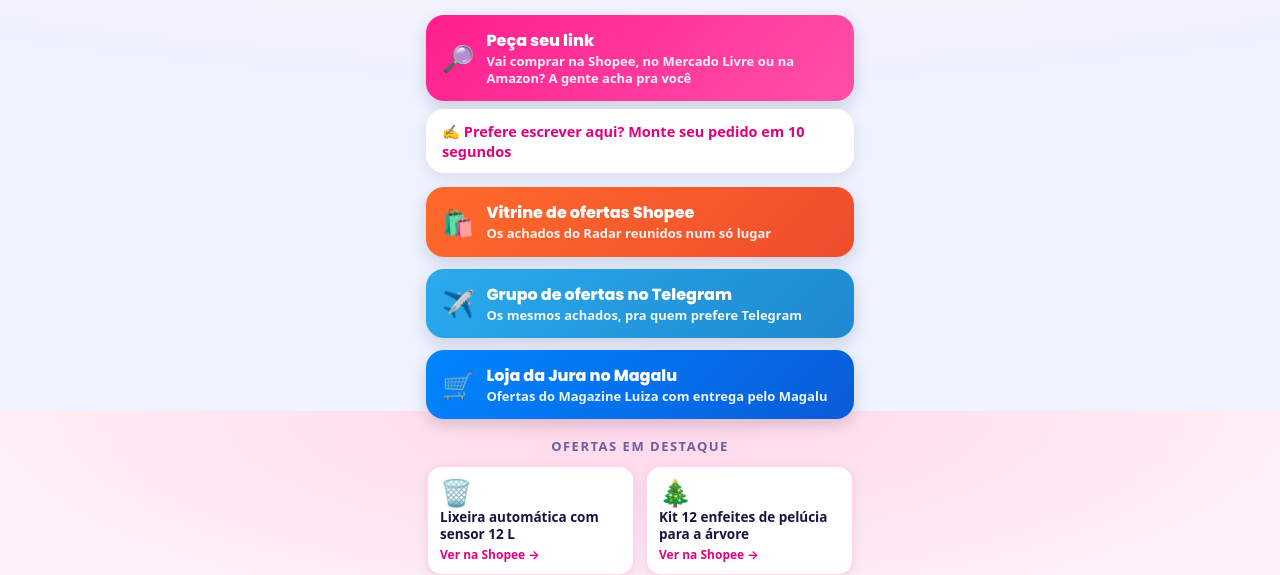
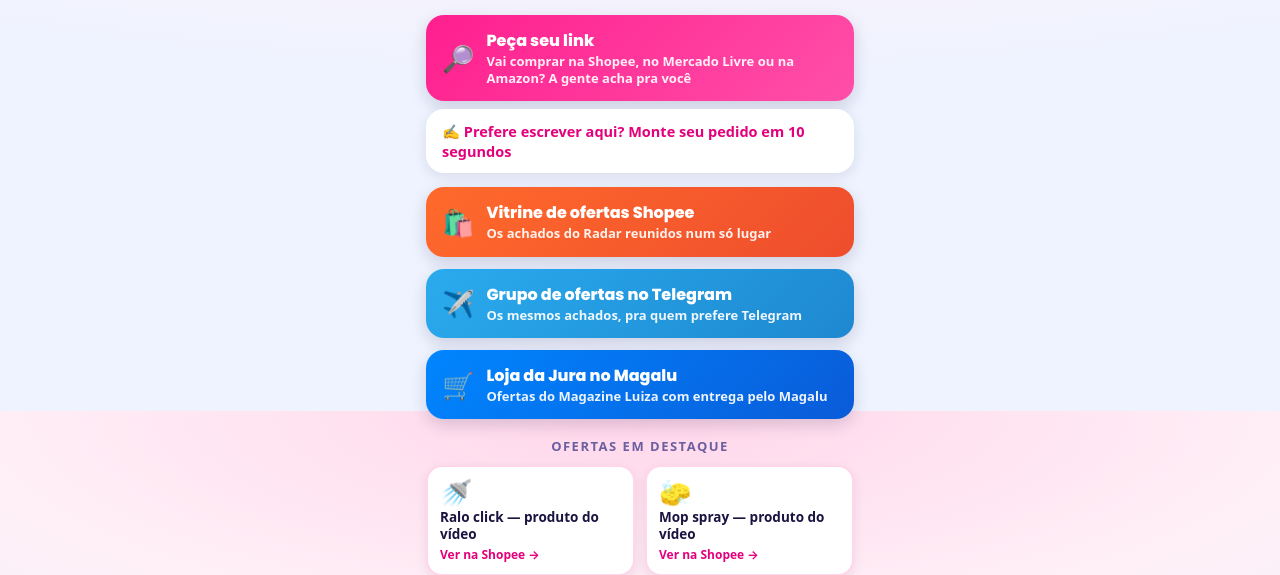
Before and after one commit to radarofertasbr/radar-ofertas-br, a plain HTML site: page links/index.html in a window 1280 px wide. Shown: the part 389-964 px from the top of the page. Drawn offline with Linux system fonts and the light colour scheme.

Commit message:
Adiciona ralo click e mop spray aos destaques da bio

```diff
--- a/links/index.html
+++ b/links/index.html
@@ -138,6 +138,8 @@
 
   <h2>Ofertas em destaque</h2>
   <div class="dest">
+    <a href="https://s.shopee.com.br/6q1px4THBl" target="_blank" rel="noopener sponsored"><span class="e">🚿</span>Ralo click — produto do vídeo<small>Ver na Shopee →</small></a>
+    <a href="https://s.shopee.com.br/4VdvAbpC97" target="_blank" rel="noopener sponsored"><span class="e">🧽</span>Mop spray — produto do vídeo<small>Ver na Shopee →</small></a>
     <a href="https://s.shopee.com.br/6fiA0oIKAd" target="_blank" rel="noopener sponsored" data-code="AC135"><span class="e">🗑️</span>Lixeira automática com sensor 12 L<small>Ver na Shopee →</small></a>
     <a href="https://s.shopee.com.br/7AeQbqvesi" target="_blank" rel="noopener sponsored" data-code="AC197"><span class="e">🎄</span>Kit 12 enfeites de pelúcia para a árvore<small>Ver na Shopee →</small></a>
     <a href="https://s.shopee.com.br/Lo6VLW6X5" target="_blank" rel="noopener sponsored" data-code="AC215"><span class="e">✨</span>LED do Papai Noel subindo a escada<small>Ver na Shopee →</small></a>
```
